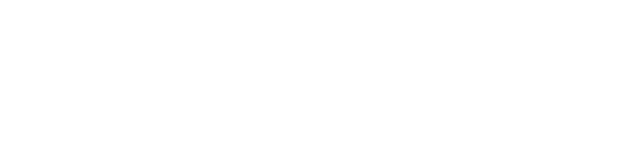
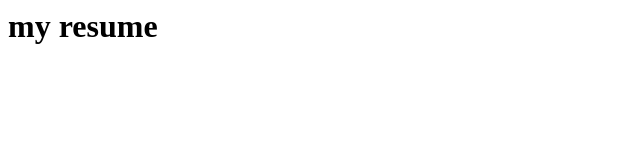
Before and after one commit to zhangmingyin/resume, a plain HTML site: page index.html in a window 1280 px wide. Shown: the whole page, without its empty margins (0-640 px from the left). Drawn offline with Linux system fonts and the light colour scheme.

Commit message:
Modify index.html

```diff
--- a/index.html
+++ b/index.html
@@ -1,4 +1,5 @@
 <html>
   <body>
+	<h1>my resume</h1>
   </body>
 </html>
```
